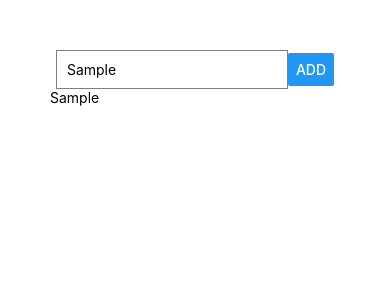
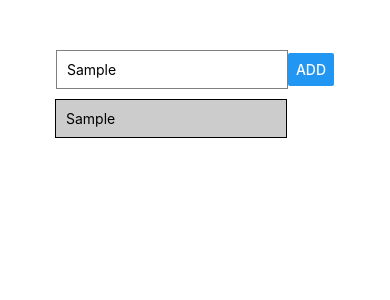
Before and after one commit to ryanstgermain/react-native-tutorial, a React Native app: screen / in a window 390 px wide. Both pictures are taken after typing "Sample" into the empty fields and a click on the button "ADD". Shown: the top 300 px of the page. Built offline with nearby package versions, Linux system fonts and the light colour scheme.

Commit message:
Added a flatlist and fixed the warning.

```diff
--- a/App.js
+++ b/App.js
@@ -1,5 +1,5 @@
 import React, { useState } from 'react';
-import { StyleSheet, Text, View, TextInput, Button } from 'react-native';
+import { StyleSheet, Text, View, TextInput, Button, FlatList } from 'react-native';
 
 export default function App() {
   const [ enteredGoal, setEnteredGoal ] = useState('');
@@ -10,7 +10,10 @@ export default function App() {
   };
 
   const addGoalHandler = () => {
-    setCourseGoals(currentGoals => [ ...courseGoals, enteredGoal ]);
+    setCourseGoals(currentGoals => [
+      ...courseGoals,
+      { id: Math.random().toString(), value: enteredGoal }
+    ]);
   };
 
   return (
@@ -27,11 +30,14 @@ export default function App() {
           onPress={addGoalHandler}
         />
       </View>
-      <View>
-        {courseGoals.map((goal) =>
-          <Text key={goal}>{goal}</Text>
+      <FlatList
+        data={courseGoals}
+        renderItem={itemData => (
+          <View style={styles.listItem}>
+            <Text>{itemData.item.value}</Text>
+          </View>
         )}
-      </View>
+      />
     </View>
   );
 }
@@ -52,5 +58,15 @@ const styles = StyleSheet.create({
     borderColor: 'grey',
     borderWidth: 1,
     padding: 10
+  },
+
+  listItem: {
+    width: '80%',
+    padding: 10,
+    marginVertical: 10,
+    marginLeft: 5,
+    backgroundColor: '#ccc',
+    borderColor: 'black',
+    borderWidth: 1
   }
 });
```
